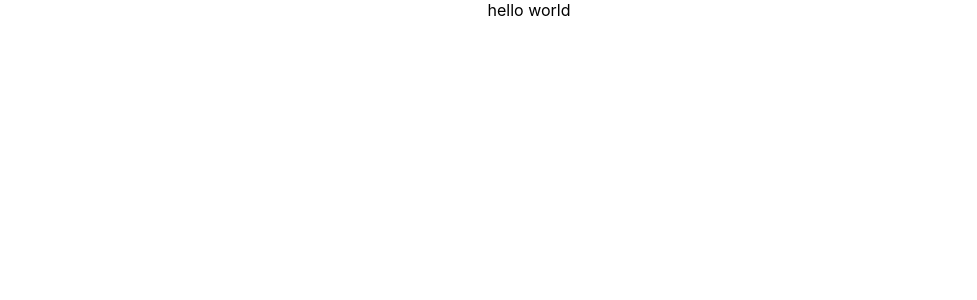
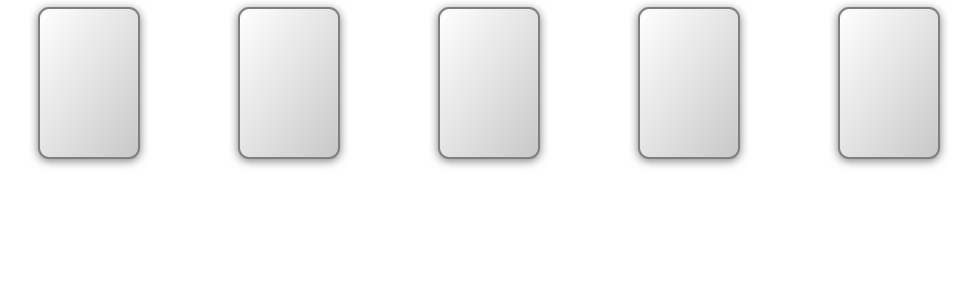
Before and after one commit to glui2/memory-card-game, a React (Create React App) app: page / in a window 1280 px wide. Shown: the top 300 px of the page, without its empty margins (111-1088 px from the left). Built offline with nearby package versions, Linux system fonts and the light colour scheme.

Commit message:
created card component, basic card image

```diff
--- /dev/null
+++ b/src/components/Card.css
@@ -0,0 +1,18 @@
+.card {
+  margin: 5px;
+  pointer-events: all;
+  x: 10;
+  y: 8;
+  width: 100px;
+  height: 150px;
+}
+
+.card:hover {
+  animation: moveCard 1000ms ease-in-out both infinite;
+}
+
+@keyframes moveCard {
+  50% {
+    y: 3;
+  }
+}
--- /dev/null
+++ b/src/components/Card.js
@@ -0,0 +1,40 @@
+import React, { useState } from "react";
+import "./Card.css";
+
+const Card = () => {
+  return (
+    <svg width="200" height="300">
+      <defs>
+        <linearGradient id="card-gradient" x1="0%" y1="0%" x2="100%" y2="100%">
+          <stop offset="0%" stopColor="rgb(255,255,255)" stopOpacity="1" />
+          <stop offset="100%" stopColor="rgb(200,200,200)" stopOpacity="1" />
+        </linearGradient>
+        <filter id="shadow">
+          <feGaussianBlur in="SourceGraphic" stdDeviation="5" />
+        </filter>
+      </defs>
+      <rect
+        x="10"
+        y="10"
+        width="100"
+        height="150"
+        stroke="grey"
+        strokeWidth="2"
+        rx="10"
+        ry="10"
+        fill="grey"
+        filter="url(#shadow)"
+      />
+      <rect
+        className="card"
+        stroke="grey"
+        strokeWidth="2"
+        rx="10"
+        ry="10"
+        fill="url(#card-gradient)"
+      />
+    </svg>
+  );
+};
+
+export { Card };
--- a/src/pages/MainPage.js
+++ b/src/pages/MainPage.js
@@ -1,7 +1,16 @@
 import React, { useState } from "react";
+import { Card } from "../components/Card";
 
 const MainPage = () => {
-  return <div>hello world </div>;
+  return (
+    <div>
+      <Card></Card>
+      <Card></Card>
+      <Card></Card>
+      <Card></Card>
+      <Card></Card>
+    </div>
+  );
 };
 
 export { MainPage };
```
